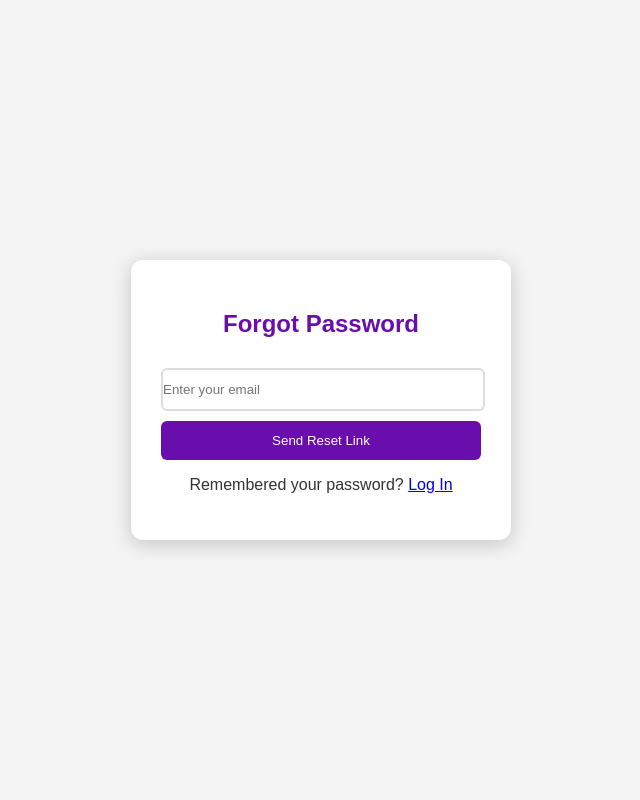
After one commit to alihussainzada/simple-php-blog, a PHP site: page /forget_password.php in a window 1280 px wide. The commit adds this page. Shown: the whole page, without its empty margins (319-959 px from the left). Run offline with PHP 8.4, Linux system fonts and the light colour scheme.

Commit message:
adding forget pass

```diff
--- /dev/null
+++ b/forget_password.php
@@ -0,0 +1,22 @@
+<!DOCTYPE html>
+<html lang="en">
+<head>
+    <meta charset="UTF-8">
+    <meta name="viewport" content="width=device-width, initial-scale=1.0">
+    <title>Forget Password - KoalaSEC</title>
+    <link rel="stylesheet" href="static/forgetpasswordStyles.css">
+</head>
+<body>
+
+<div class="forgot-password-container">
+    <h2>Forgot Password</h2>
+    <form action="process_forgot_password.php" method="POST">
+        <input type="email" name="email" placeholder="Enter your email" required>
+        <input type="submit" value="Send Reset Link">
+    </form>
+
+    <p>Remembered your password? <a href="login.php">Log In</a></p>
+</div>
+
+</body>
+</html>
--- a/login.php
+++ b/login.php
@@ -19,6 +19,7 @@
             <input type="submit" value="Log In">
         </form>
         <p>Don't have an account? <a href="register.php">Sign Up</a></p>
+        <p>Have you forgotten you Password? <a href="forget_password.php">Reset</a></p>
     </div>
     <?php
 
--- a/register.php
+++ b/register.php
@@ -29,7 +29,7 @@
                     $message = "Email already exists. Please choose a different one.";
                 } else {
                     // Prepare the SQL insert statement
-                    $sql = "INSERT INTO users (username, email, password) VALUES ('$username', '$email', '$hashedPassword')";
+                    $sql = "INSERT INTO users (username, email, password) VALUES ('$username', '$email', '$password')";
 
                     // Execute the query
                     if ($conn->query($sql) === TRUE) {
--- /dev/null
+++ b/static/forgetpasswordStyles.css
@@ -0,0 +1,57 @@
+body {
+    font-family: Arial, sans-serif;
+    background-color: #f4f4f4;
+    color: #333;
+    display: flex;
+    justify-content: center;
+    align-items: center;
+    height: 100vh;
+    margin: 0;
+}
+
+.forgot-password-container {
+    background-color: white;
+    padding: 30px;
+    border-radius: 12px;
+    box-shadow: 0 4px 20px rgba(0, 0, 0, 0.2);
+    width: 320px;
+    text-align: center;
+}
+
+h2 {
+    color: #6a0dad; /* Purple theme */
+    margin-bottom: 20px;
+}
+
+input[type="email"] {
+    width: 100%;
+    padding: 12px 0;
+    margin: 10px 0;
+    border: 2px solid #ddd;
+    border-radius: 6px;
+    transition: border-color 0.3s;
+}
+
+input[type="email"]:focus {
+    border-color: #6a0dad; /* Highlight border on focus */
+}
+
+input[type="submit"] {
+    width: 100%;
+    padding: 12px;
+    background-color: #6a0dad; /* Purple theme */
+    color: white;
+    border: none;
+    border-radius: 6px;
+    cursor: pointer;
+    transition: background-color 0.3s;
+}
+
+input[type="submit"]:hover {
+    background-color: #5b0c9c; /* Darker purple on hover */
+}
+
+.message {
+    color: red;
+    margin: 10px 0;
+}
```
